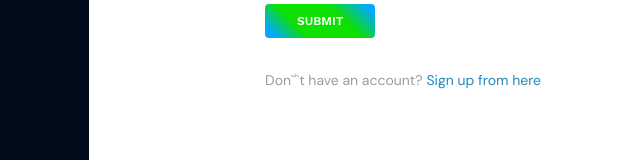
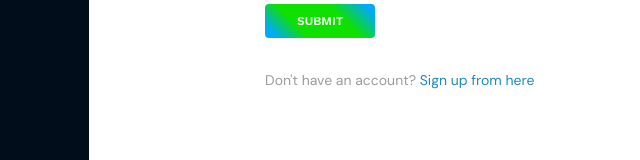
Before and after one commit to WebXPujan/DGA, a Next.js app: page /account/login in a window 1280 px wide. Shown: the part 490-650 px from the top of the page, without its empty margins (551-1191 px from the left). Built offline with nearby package versions, Linux system fonts and the light colour scheme.

Commit message:
Update index.js
apos added

```diff
--- a/pages/account/login/index.js
+++ b/pages/account/login/index.js
@@ -37,7 +37,7 @@ export default function Login(){
                             <Button type="submit" size="md" className="py-12 lg:px-32" variant="gradient">Submit</Button>
                         </div>
                     </form>
-                        <p className="text-gray-400 text-sm">Don`&apos;`t have an account? <Link href="/"><a className="text-blue-300">Sign up from here</a></Link></p>
+                        <p className="text-gray-400 text-sm">Don&apos;t have an account? <Link href="/"><a className="text-blue-300">Sign up from here</a></Link></p>
 
                 </div>
             </div>
```
